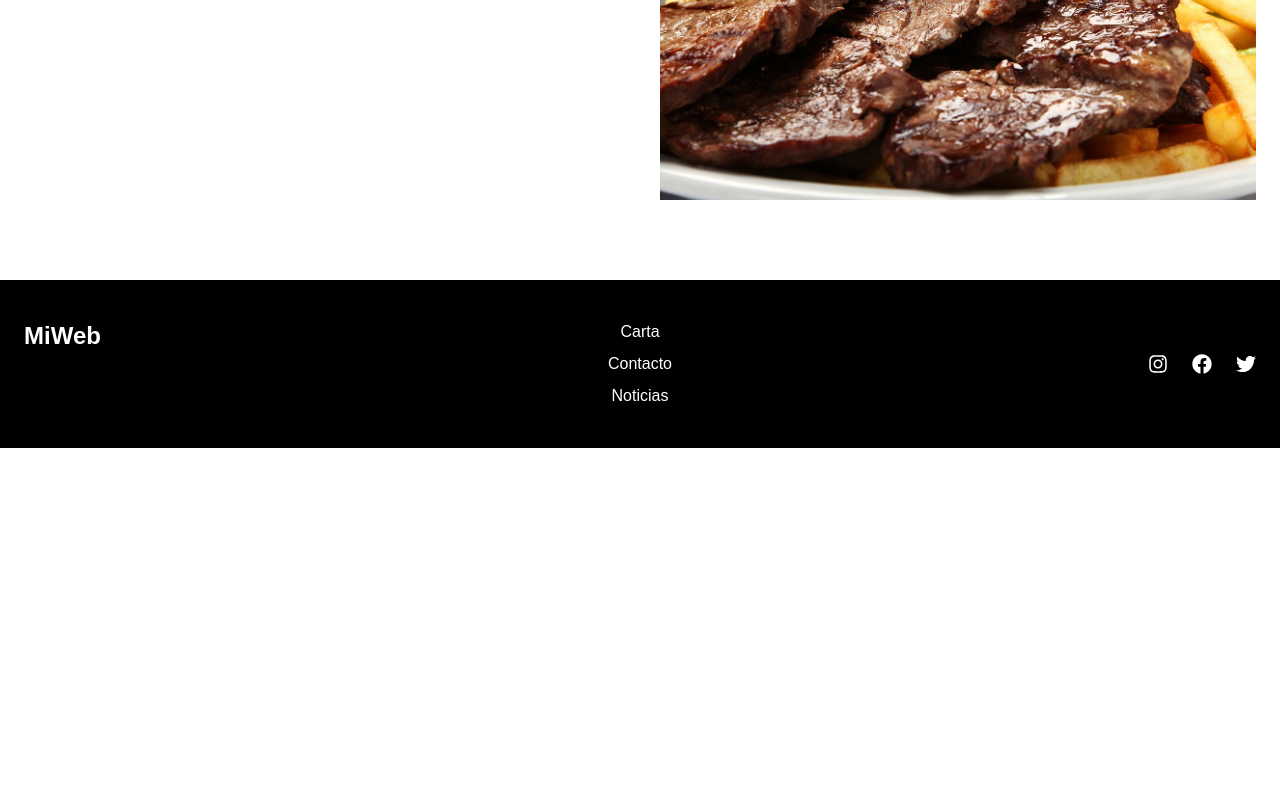
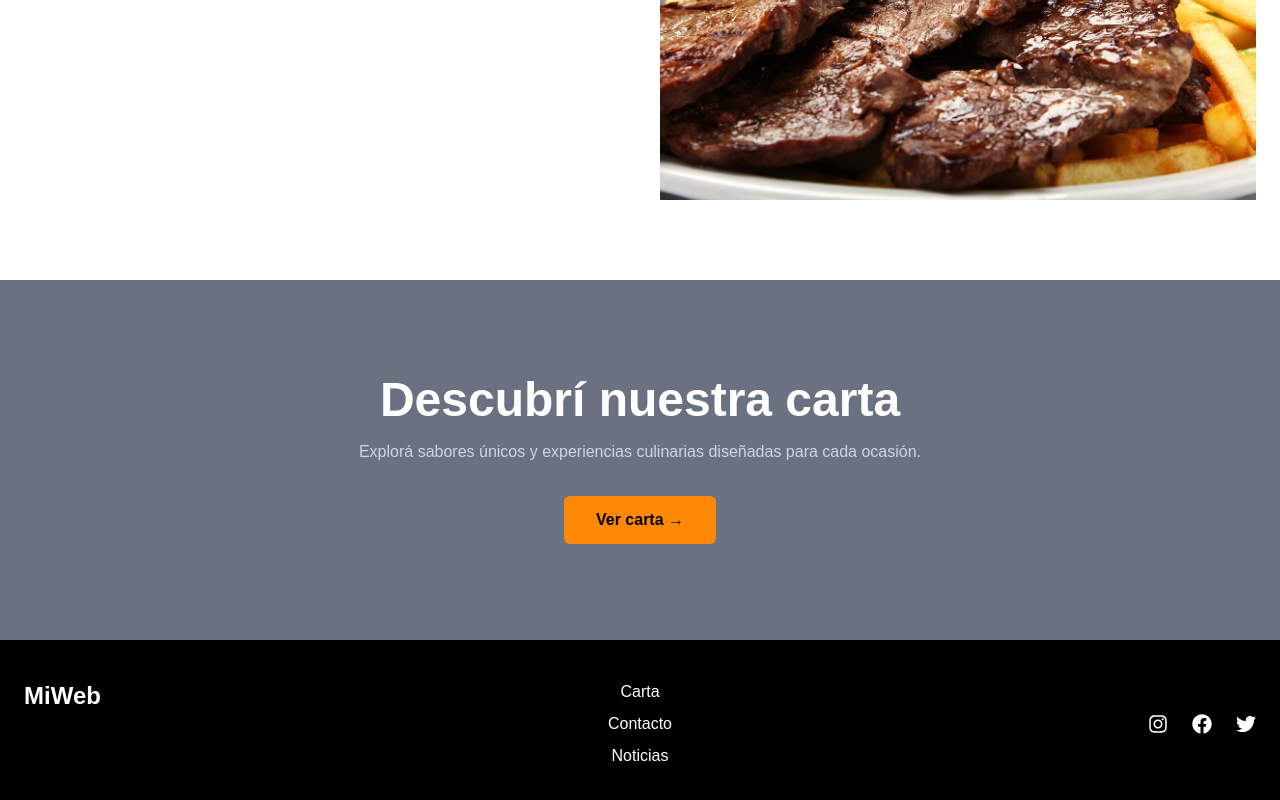
Before and after one commit to jissust/umo_web, a Next.js app: page / in a window 1280 px wide. Shown: the part 1196-1996 px from the top of the page. Before the commit the page ends 1644 px from the top, so only its background shows below. Built offline with nearby package versions, Linux system fonts and the light colour scheme.

Commit message:
feat: Crear bloque de acceso a carta

```diff
--- a/src/app/page.tsx
+++ b/src/app/page.tsx
@@ -1,11 +1,13 @@
 import { HeroVideo } from "@/components/blocks/heroVideo/HeroVideo";
 import { Presentation } from "@/components/blocks/presentation/Presentation";
+import { OurLetter } from "@/components/blocks/ourLetter/OurLetter";
 
 export default function Home() {
   return (
     <>
       <HeroVideo />
       <Presentation />
+      <OurLetter />
     </>
   );
 }
--- /dev/null
+++ b/src/components/blocks/ourLetter/OurLetter.tsx
@@ -0,0 +1,25 @@
+import Link from "next/link";
+
+export const OurLetter = () => {
+  return (
+    <section className="w-full py-24 bg-gray-500 text-white">
+      <div className="max-w-3xl mx-auto px-6 text-center">
+        <h2 className="text-3xl md:text-5xl font-bold">
+          Descubrí nuestra carta
+        </h2>
+
+        <p className="mt-4 text-gray-300">
+          Explorá sabores únicos y experiencias culinarias diseñadas para cada
+          ocasión.
+        </p>
+
+        <Link
+          href="/carta"
+          className="inline-flex items-center mt-8 px-8 py-3 bg-orange-400 text-black rounded-md font-semibold hover:bg-orange-300 transition"
+        >
+          Ver carta →
+        </Link>
+      </div>
+    </section>
+  );
+};
```
